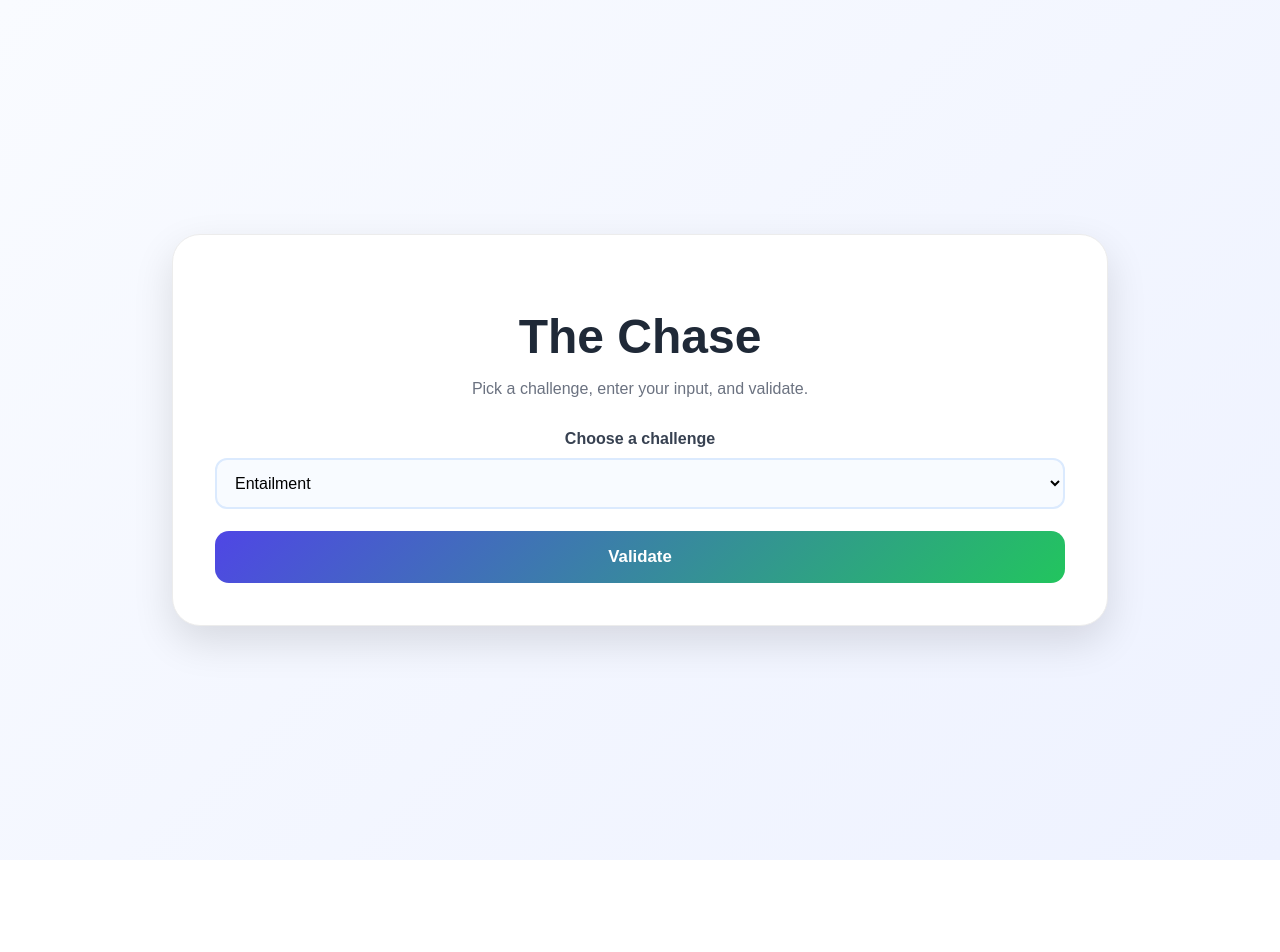
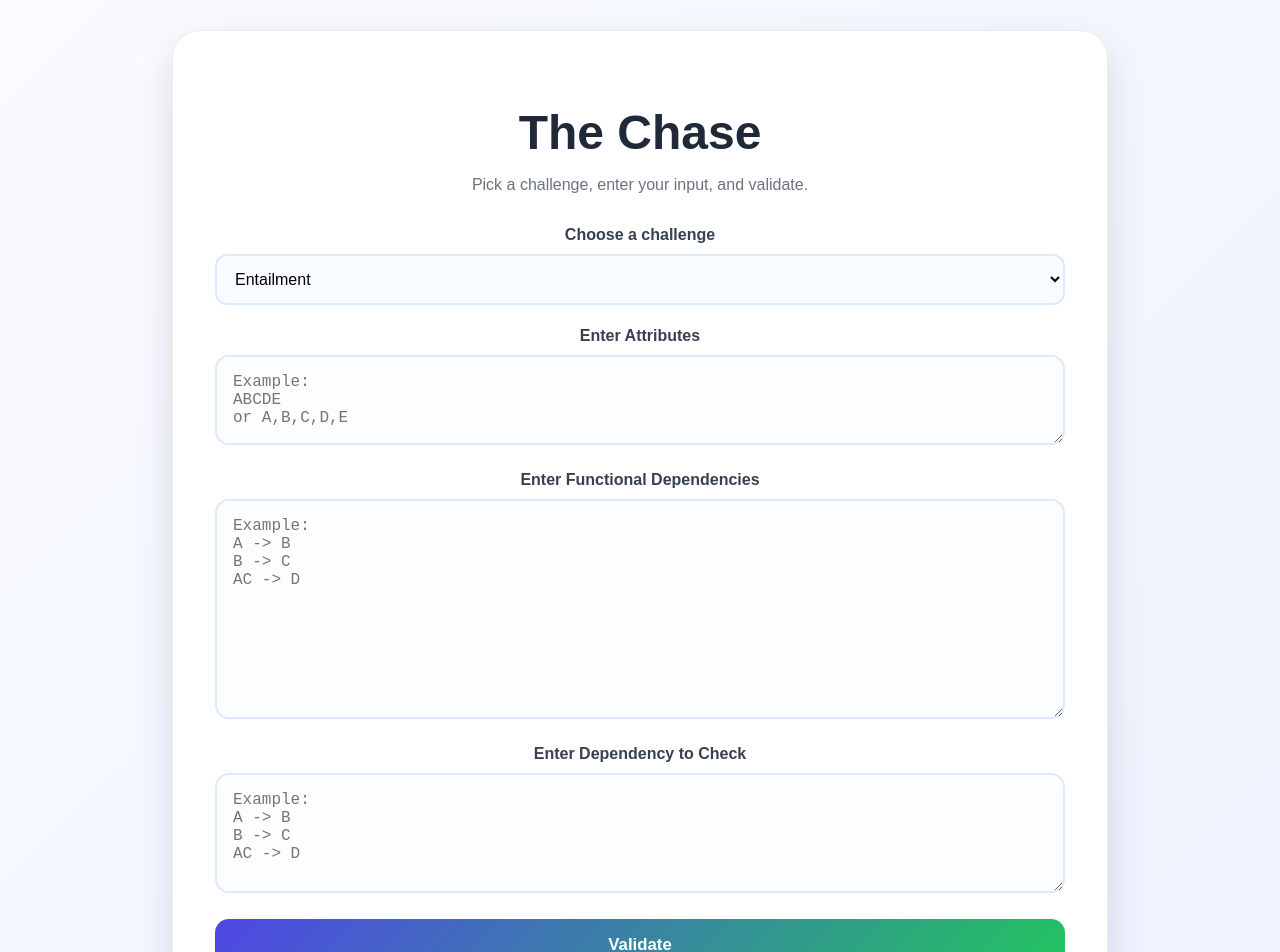
Before and after one commit to K1mcheee/the-chase, a React (Create React App) app in the folder frontend/: page / in a window 1280 px wide. Shown: the top 952 px of the page. Before the commit the page ends 860 px from the top, so only its background shows below. Built offline with nearby package versions, Linux system fonts and the light colour scheme.

Commit message:
edit entailment frontend and backend

```diff
--- a/frontend/src/components/homePage.js
+++ b/frontend/src/components/homePage.js
@@ -5,6 +5,7 @@ function HomePage() {
   const [attributes, setAttributes] = useState("");
   const [functionalDependencies, setFunctionalDependencies] = useState("");
   const [decomposition, setDecomposition] = useState("");
+  const [dependency, setDependency] = useState("")
   const [result, setResult] = useState("");
   const [loading, setLoading] = useState(false);
 
@@ -33,7 +34,12 @@ function HomePage() {
       }
 
       if (selectedOption === "minimal-cover") {
-        payload.attributes = attributes; // included even if backend does not use it
+        payload.attributes = attributes; // included even if backend does not use it - removed
+      }
+
+      if (selectedOption == "entailment") {
+        payload.attributes = attributes;
+        payload.dependency = dependency;
       }
 
       const response = await fetch(endpoint, {
@@ -57,12 +63,14 @@ function HomePage() {
   };
 
   const showAttributes =
-    selectedOption === "lossless" || selectedOption === "minimal-cover";
+    selectedOption === "lossless" || selectedOption === "entailment";
 
   const showFD =
-    selectedOption === "lossless" || selectedOption === "minimal-cover";
+    selectedOption === "lossless" || selectedOption === "minimal-cover" || selectedOption =="entailment";
 
   const showDecomposition = selectedOption === "lossless";
+
+  const showDependency = selectedOption =="entailment";
 
   return (
     <div
@@ -130,6 +138,7 @@ function HomePage() {
               setAttributes("");
               setFunctionalDependencies("");
               setDecomposition("");
+              setDependency("");
               setResult("");
             }}
             style={{
@@ -202,6 +211,39 @@ function HomePage() {
               style={{
                 width: "100%",
                 height: "220px",
+                padding: "16px",
+                borderRadius: "14px",
+                border: "2px solid #dbeafe",
+                backgroundColor: "#fcfdff",
+                fontSize: "1rem",
+                resize: "vertical",
+                outline: "none",
+                boxSizing: "border-box",
+              }}
+            />
+          </div>
+        )}
+
+        {showDependency && (
+          <div style={{ marginBottom: "22px" }}>
+            <label
+              style={{
+                display: "block",
+                marginBottom: "10px",
+                fontWeight: "bold",
+                color: "#374151",
+              }}
+            >
+              Enter Dependency to Check
+            </label>
+
+            <textarea
+              value={dependency}
+              onChange={(e) => setDependency(e.target.value)}
+              placeholder={"Example:\nA -> B \nB -> C \nAC -> D"}
+              style={{
+                width: "100%",
+                height: "120px",
                 padding: "16px",
                 borderRadius: "14px",
                 border: "2px solid #dbeafe",
```
Also changed, not shown: 1 other file (tests, documents, lock files or other folders).
